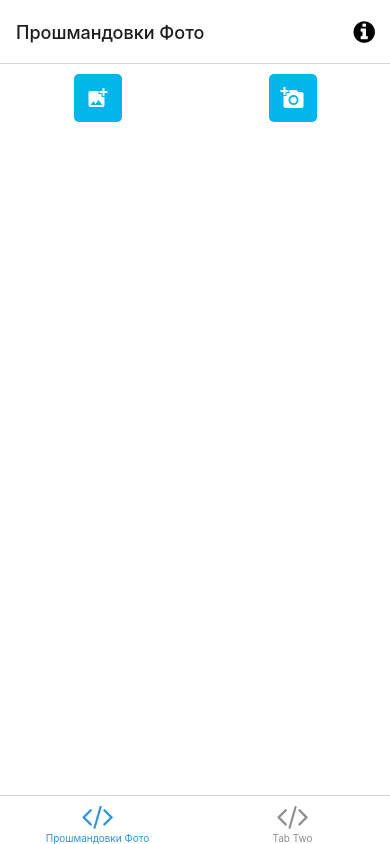
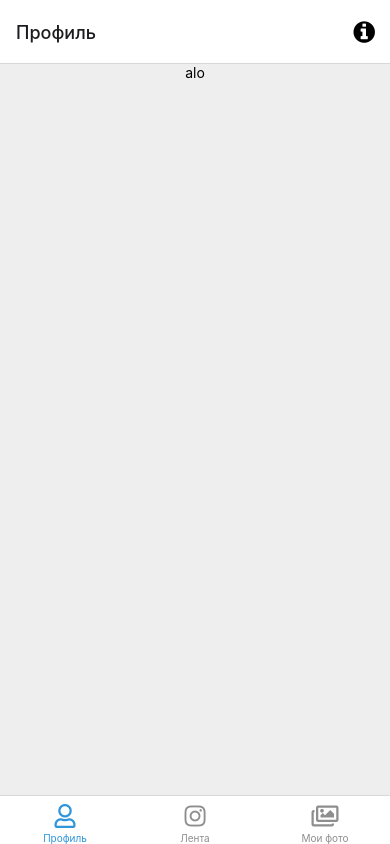
Before and after one commit to VsALT2000/ReactNativeApp, a React Native app in the folder App/: screen / in a window 390 px wide. Built offline with nearby package versions, Linux system fonts and the light colour scheme; what expo-linking would draw is missing.

Commit message:
Добавил вибрацию + рефакторинг кода.

```diff
--- a/App/navigation/index.tsx
+++ b/App/navigation/index.tsx
@@ -3,7 +3,7 @@
  * https://reactnavigation.org/docs/getting-started
  *
  */
-import {FontAwesome} from '@expo/vector-icons';
+import {FontAwesome, FontAwesome5} from '@expo/vector-icons';
 import {createBottomTabNavigator} from '@react-navigation/bottom-tabs';
 import {NavigationContainer, DefaultTheme, DarkTheme} from '@react-navigation/native';
 import {createNativeStackNavigator} from '@react-navigation/native-stack';
@@ -14,10 +14,11 @@ import Colors from '../constants/Colors';
 import useColorScheme from '../hooks/useColorScheme';
 import ModalScreen from '../screens/ModalScreen';
 import NotFoundScreen from '../screens/NotFoundScreen';
-import TabOneScreen from '../screens/TabOneScreen';
-import TabTwoScreen from '../screens/TabTwoScreen';
+import PhotoScreen from '../screens/PhotoScreen';
+import PhotosScreen from '../screens/PhotosScreen';
 import {RootStackParamList, RootTabParamList, RootTabScreenProps} from '../types';
 import LinkingConfiguration from './LinkingConfiguration';
+import ProfileScreen from "../screens/ProfileScreen";
 
 export default function Navigation({colorScheme}: { colorScheme: ColorSchemeName }) {
     return (
@@ -58,16 +59,16 @@ function BottomTabNavigator() {
 
     return (
         <BottomTab.Navigator
-            initialRouteName="TabOne"
+            initialRouteName="Profile"
             screenOptions={{
                 tabBarActiveTintColor: Colors[colorScheme].tint,
             }}>
             <BottomTab.Screen
-                name="TabOne"
-                component={TabOneScreen}
-                options={({navigation}: RootTabScreenProps<'TabOne'>) => ({
-                    title: 'Прошмандовки Фото',
-                    tabBarIcon: ({color}) => <TabBarIcon name="code" color={color}/>,
+                name="Profile"
+                component={ProfileScreen}
+                options={({navigation}: RootTabScreenProps<'Profile'>) => ({
+                    title: 'Профиль',
+                    tabBarIcon: ({color}) => <TabBarIcon name="user" color={color}/>,
                     headerRight: () => (
                         <Pressable
                             onPress={() => navigation.navigate('Modal')}
@@ -85,11 +86,34 @@ function BottomTabNavigator() {
                 })}
             />
             <BottomTab.Screen
-                name="TabTwo"
-                component={TabTwoScreen}
-                options={({navigation}: RootTabScreenProps<'TabTwo'>) => ({
-                    title: 'Tab Two',
-                    tabBarIcon: ({color}) => <TabBarIcon name="code" color={color}/>,
+                name="Photos"
+                component={PhotosScreen}
+                options={({navigation}: RootTabScreenProps<'Photos'>) => ({
+                    title: 'Лента',
+                    tabBarIcon: ({color}) => <TabBarIcon name="instagram" color={color}/>,
+                    headerRight: () => (
+                        <Pressable
+                            onPress={() => navigation.navigate('Modal')}
+                            style={({pressed}) => ({
+                                opacity: pressed ? 0.5 : 1,
+                            })}>
+                            <FontAwesome
+                                name="info-circle"
+                                size={25}
+                                color={Colors[colorScheme].text}
+                                style={{marginRight: 15}}
+                            />
+                        </Pressable>
+                    ),
+                })}
+            />
+
+            <BottomTab.Screen
+                name="Photo"
+                component={PhotoScreen}
+                options={({navigation}: RootTabScreenProps<'Photo'>) => ({
+                    title: 'Мои фото',
+                    tabBarIcon: ({color}) => <TabBarIcon name="images" color={color}/>,
                     headerRight: () => (
                         <Pressable
                             onPress={() => navigation.navigate('Modal')}
@@ -114,8 +138,8 @@ function BottomTabNavigator() {
  * You can explore the built-in icon families and icons on the web at https://icons.expo.fyi/
  */
 function TabBarIcon(props: {
-    name: React.ComponentProps<typeof FontAwesome>['name'];
+    name: React.ComponentProps<typeof FontAwesome5>['name'];
     color: string;
 }) {
-    return <FontAwesome size={30} style={{marginBottom: -3}} {...props} />;
+    return <FontAwesome5 size={24} style={{marginBottom: -3}} {...props} />;
 }
--- a/App/package.json
+++ b/App/package.json
@@ -23,6 +23,7 @@
     "expo-asset": "~8.5.0",
     "expo-constants": "~13.1.1",
     "expo-font": "~10.1.0",
+    "expo-haptics": "^11.2.0",
     "expo-image-picker": "~13.1.1",
     "expo-linking": "~3.1.0",
     "expo-splash-screen": "~0.15.1",
--- a/App/screens/TabOneScreen.tsx
+++ b/App/screens/PhotoScreen.tsx
@@ -11,39 +11,35 @@ import {createRef, useState} from "react";
 import * as ImagePicker from "expo-image-picker";
 import {MaterialIcons} from "@expo/vector-icons";
 import ReactNativeZoomableView from '@dudigital/react-native-zoomable-view/src/ReactNativeZoomableView';
+import * as Haptics from 'expo-haptics';
 
-
-export default function TabOneScreen({navigation}: RootTabScreenProps<'TabOne'>) {
+export default function PhotoScreen({navigation}: RootTabScreenProps<'Photo'>) {
     const {height, width} = useWindowDimensions();
     const [image, setImage] = useState<string | null>(null);
     const [openedImage, setOpenedImage] = useState(false);
-    const [temp, setTemp] = useState<number>(0);
+    const [ratio, setRatio] = useState<number>(0);
 
     const pickImage = async () => {
         let result = await ImagePicker.launchImageLibraryAsync({
             mediaTypes: ImagePicker.MediaTypeOptions.All,
             quality: 1,
         });
-
-        if (!result.cancelled) {
-            setTemp(result.height / result.width);
-            setImage(result.uri);
-            setOpenedImage(false);
-        }
+        loadImage(result);
     };
 
     const openCamera = async () => {
         const permissionResult = await ImagePicker.requestCameraPermissionsAsync();
-
         if (!permissionResult.granted) {
             alert("You've refused to allow this app to access your camera!");
             return;
         }
+        const result = await ImagePicker.launchCameraAsync();
+        loadImage(result);
+    }
 
-        const result = await ImagePicker.launchCameraAsync();
-
+    const loadImage = (result: ImagePicker.ImagePickerResult) => {
         if (!result.cancelled) {
-            setTemp(result.height / result.width);
+            setRatio(result.height / result.width);
             setImage(result.uri);
             setOpenedImage(false);
         }
@@ -51,34 +47,41 @@ export default function TabOneScreen({navigation}: RootTabScreenProps<'TabOne'>)
 
     const zoomableViewRef = createRef<ReactNativeZoomableView>();
 
-    const onCloseOpenedImage = (event: Event, gestureState: PanResponderGestureState, zoomableViewEventObject: any) => {
+    const onCloseImage = (event: Event, gestureState: PanResponderGestureState, zoomableViewEventObject: any) => {
         if (zoomableViewEventObject.zoomLevel < 1) {
             zoomableViewRef.current!.zoomTo(1);
+            Haptics.impactAsync(Haptics.ImpactFeedbackStyle.Light);
             setOpenedImage(false);
         }
     }
 
+    const onOpenImage = () => {
+        Haptics.impactAsync(Haptics.ImpactFeedbackStyle.Medium);
+        setOpenedImage(true);
+    }
+
     return (
-        <View style={styles.pageContainer}>
+        <View lightColor="#eee" darkColor="#1b1b1b" style={styles.pageContainer}>
             {image && openedImage &&
-                <View style={styles.zoomWrapper}>
+                <View lightColor="#eee" darkColor="#1b1b1b" style={styles.zoomWrapper}>
                     <ReactNativeZoomableView
                         minZoom={0.9}
+                        maxZoom={2}
                         zoomStep={0.25}
                         bindToBorders={true}
-                        onZoomEnd={onCloseOpenedImage}
+                        onZoomEnd={onCloseImage}
                         ref={zoomableViewRef}
                     >
                         <Image
-                            style={{width: width, height: width * temp}}
+                            style={{width: width, height: width * ratio}}
                             source={{uri: image}}
                         />
                     </ReactNativeZoomableView>
                 </View>
             }
             {!openedImage && <ScrollView contentContainerStyle={styles.container}>
-                {image && !openedImage && <TouchableOpacity activeOpacity={1} onPress={() => setOpenedImage(true)}>
-                    <Image source={{uri: image}} style={{width: width, height: width * temp}}/>
+                {image && !openedImage && <TouchableOpacity activeOpacity={1} onPress={onOpenImage}>
+                    <Image source={{uri: image}} style={{width: width, height: width * ratio}}/>
                 </TouchableOpacity>
                 }
                 <View style={styles.buttonWrapper}>
@@ -91,7 +94,6 @@ export default function TabOneScreen({navigation}: RootTabScreenProps<'TabOne'>)
                 </View>
             </ScrollView>}
         </View>
-
     );
 }
 
--- a/App/screens/TabTwoScreen.tsx
+++ b/App/screens/PhotosScreen.tsx
@@ -4,7 +4,7 @@ import EditScreenInfo from '../components/EditScreenInfo';
 import { Text, View } from '../components/Themed';
 import {RootTabScreenProps} from "../types";
 
-export default function TabTwoScreen({ navigation }: RootTabScreenProps<'TabTwo'>) {
+export default function PhotosScreen({ navigation }: RootTabScreenProps<'Profile'>) {
   return (
     <View style={styles.container}>
       <Text style={styles.title}>Прошмандовки РТФ</Text>
--- /dev/null
+++ b/App/screens/ProfileScreen.tsx
@@ -0,0 +1,53 @@
+import {
+    ScrollView,
+    StyleSheet,
+    Text
+} from 'react-native';
+import {View} from '../components/Themed';
+import {RootTabScreenProps} from '../types';
+
+
+export default function ProfileScreen({navigation}: RootTabScreenProps<'Photo'>) {
+    return (
+        <View lightColor="#eee" darkColor="#1b1b1b" style={styles.pageContainer}>
+            <ScrollView contentContainerStyle={styles.container}>
+                <Text>alo</Text>
+            </ScrollView>
+        </View>
+    );
+}
+
+const styles = StyleSheet.create({
+    pageContainer: {
+        flex: 1,
+    },
+    zoomWrapper: {
+        flex: 1,
+        overflow: 'hidden',
+    },
+    container: {
+        display: "flex",
+        flexDirection: "column",
+        alignItems: "center",
+    },
+    buttonWrapper: {
+        display: "flex",
+        flexDirection: "row",
+        justifyContent: "space-around",
+        backgroundColor: "transparent",
+        width: "100%"
+    },
+    button: {
+        marginVertical: 10,
+        padding: 12,
+        backgroundColor: "#00b6ea",
+        borderRadius: 5,
+    },
+    image: {
+        flex: 1,
+        width: '100%',
+    },
+    buttonText: {
+        fontSize: 20,
+    }
+});
```
Also changed, not shown: App/types.tsx (+17 -19 lines), 1 other file (tests, documents, lock files or other folders).
